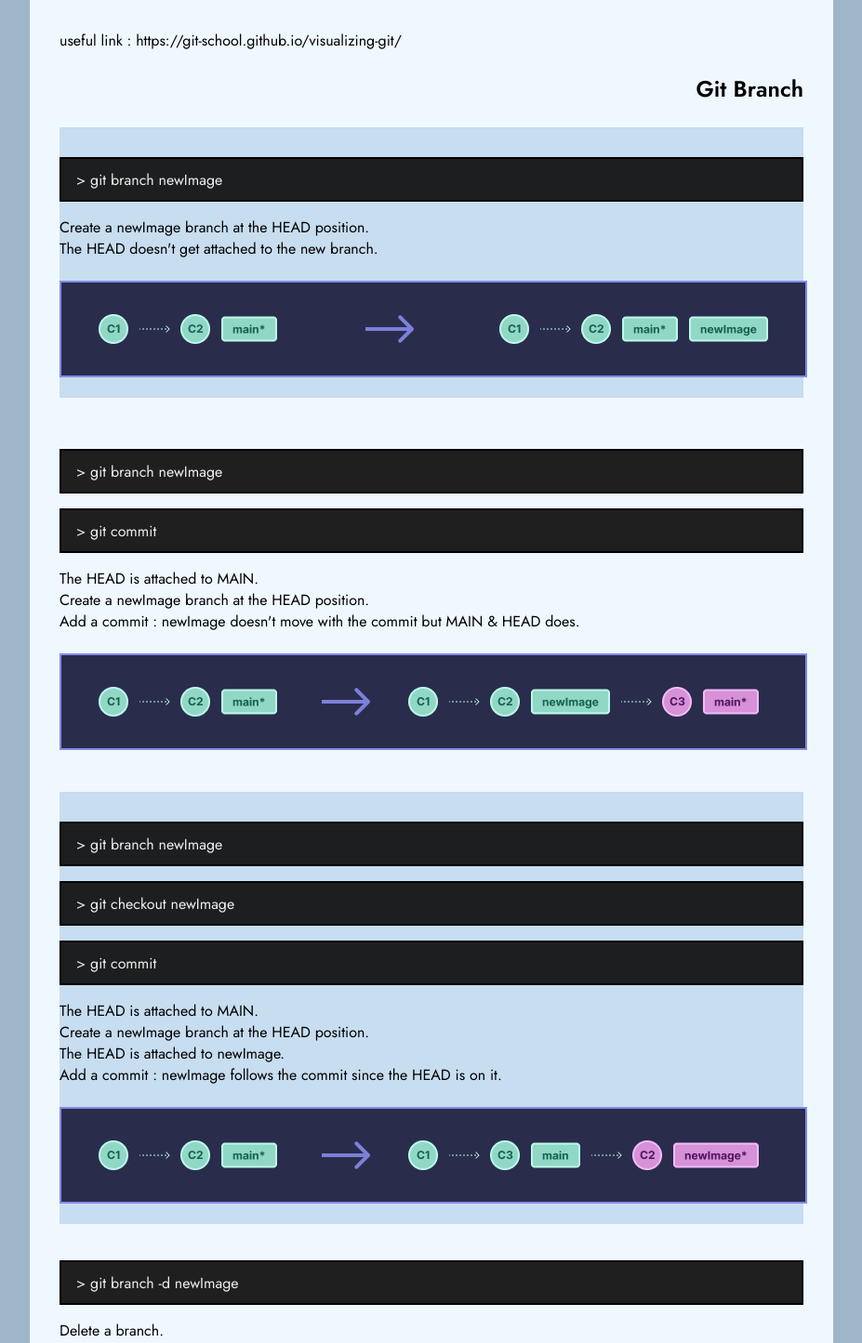
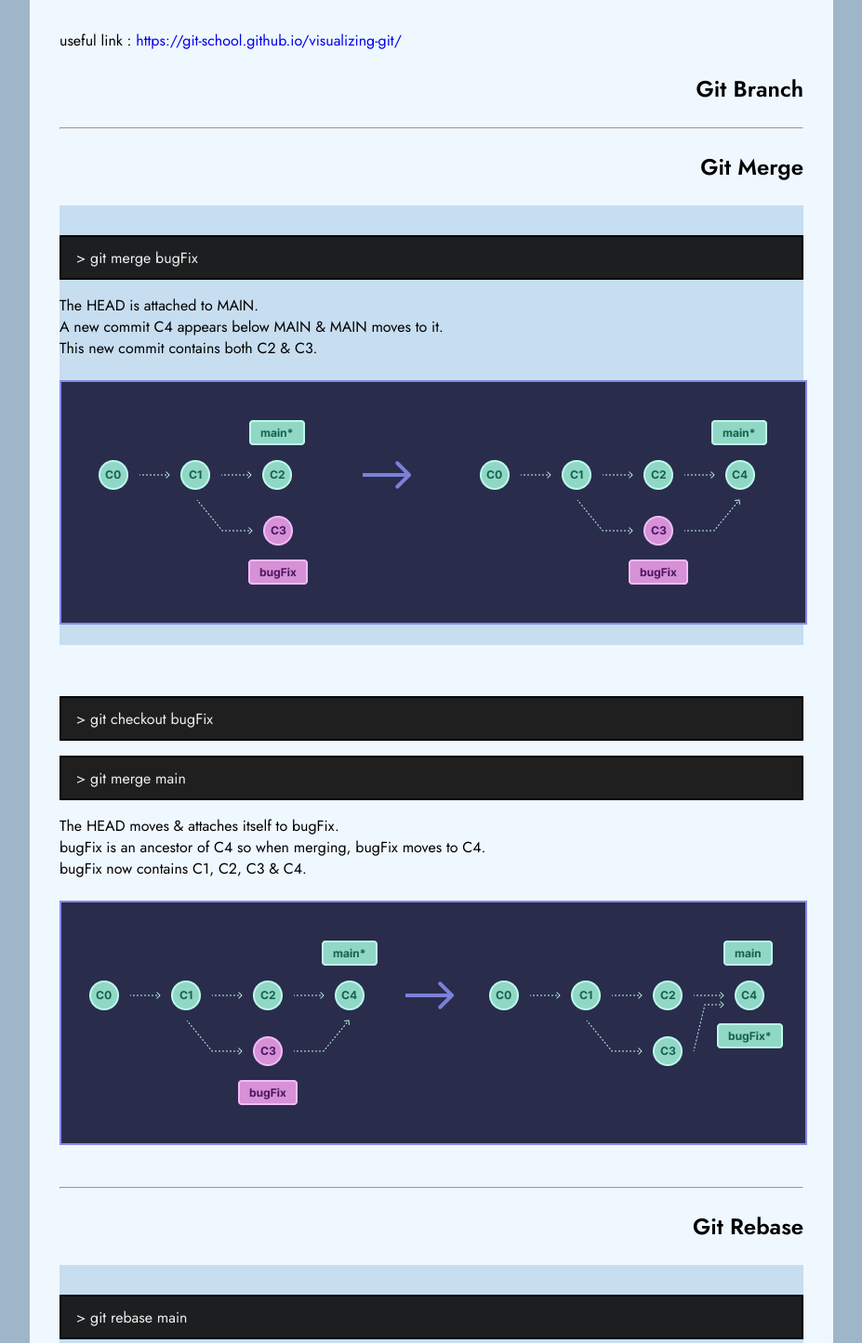
Before and after one commit to ask0ldd/GitMemo, a React (Vite) app: page / in a window 1280 px wide. Shown: the top 1445 px of the page at 93% size, without its empty margins (176-1103 px from the left). Built offline with nearby package versions, Linux system fonts and the light colour scheme.

Commit message:
open close section 1

```diff
--- a/src/App.tsx
+++ b/src/App.tsx
@@ -1,24 +1,35 @@
+import { useState } from 'react'
 import './App.css'
 import CommandLine from './components/CommandLine'
 import GitTree from './components/GitTree'
 
 function App() {
 
+    const sectionDefault = {
+        branch : false,
+        merge : false,
+        rebase : false,
+        reset : false,
+        revert : false,
+    }
+
+    const [activeSection, setActiveSection] = useState(sectionDefault)
+
     return (
         <div style={{width:'800px'}}>
-      <p>useful link : https://git-school.github.io/visualizing-git/</p>
+            <p>useful link : <a href="https://git-school.github.io/visualizing-git/">https://git-school.github.io/visualizing-git/</a></p>
             <br/>
-      <h2>Git Branch</h2>
-      <div style={{backgroundColor:'#c7ddf0', padding:'1rem 0'}}>
+            <h2 style={{cursor:'pointer'}} onClick={() => setActiveSection({...sectionDefault, branch : !activeSection.branch})}>Git Branch</h2>
+            {activeSection.branch && <div style={{backgroundColor:'#c7ddf0', padding:'1rem 0'}}>
                 <CommandLine>git branch newImage</CommandLine>
                 <p>Create a newImage branch at the HEAD position.</p>
                 <p>The HEAD doesn't get attached to the new branch.</p>
                 <br/>
                 {/*<p style={{display:'flex', justifyContent:'center', width:'100%'}}>C1 - - - C2 [main*] ={'>'} C1 - - - C2 [main* newImage] </p>*/}
                 <img style={{border:'2px solid #848AE8'}} src="branch.png"/>
-      </div>
-      <br/>
-      <div style={{padding:'1rem 0'}}>
+            </div>}
+            {activeSection.branch && <br/>}
+            {activeSection.branch && <div style={{padding:'1rem 0'}}>
                 <CommandLine>git branch newImage</CommandLine>
                 <CommandLine>git commit</CommandLine>
                 <p>The HEAD is attached to MAIN.</p>
@@ -26,9 +37,9 @@ function App() {
                 <p>Add a commit : newImage doesn't move with the commit but MAIN & HEAD does.</p>
                 <br/>
                 <img style={{border:'2px solid #848AE8'}} src="branchcommit.png"/>
-      </div>
-      <br/>
-      <div style={{backgroundColor:'#c7ddf0', padding:'1rem 0'}}>
+            </div>}
+            {activeSection.branch && <br/>}
+            {activeSection.branch && <div style={{backgroundColor:'#c7ddf0', padding:'1rem 0'}}>
                 <CommandLine>git branch newImage</CommandLine>
                 <CommandLine>git checkout newImage</CommandLine>
                 <CommandLine>git commit</CommandLine>
@@ -38,14 +49,16 @@ function App() {
                 <p>Add a commit : newImage follows the commit since the HEAD is on it.</p>
                 <br/>
                 <img style={{border:'2px solid #848AE8'}} src="branchcheckoutcommit.png"/>
-      </div>
-      <br/>
+            </div>}
+            {activeSection.branch && <br/>}
+            {activeSection.branch && <div>
                 <CommandLine>git branch -d newImage</CommandLine>
                 <p>Delete a branch.</p>
                 <p>The commit can still be accessed / recovered even if they are not included in a branch anymore.</p>
                 <br/>
                 <GitTree>aaa{"=>"}bbb</GitTree>
-      <br/>
+            </div>}
+            {activeSection.branch && <br/>}
             <hr/>
             <br/>
             <h2>Git Merge</h2>
```
Lines whose indentation alone changed are shown as unchanged.
